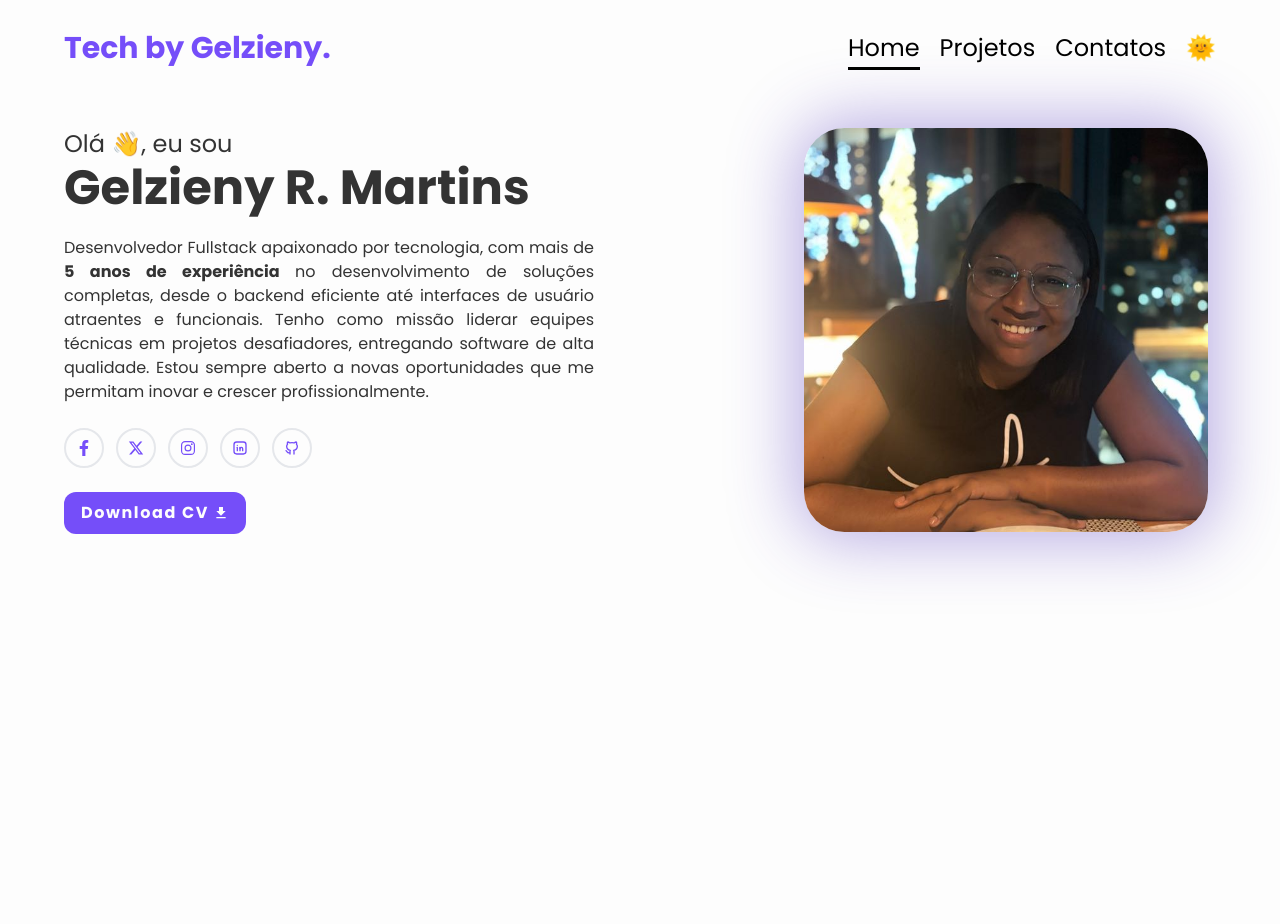
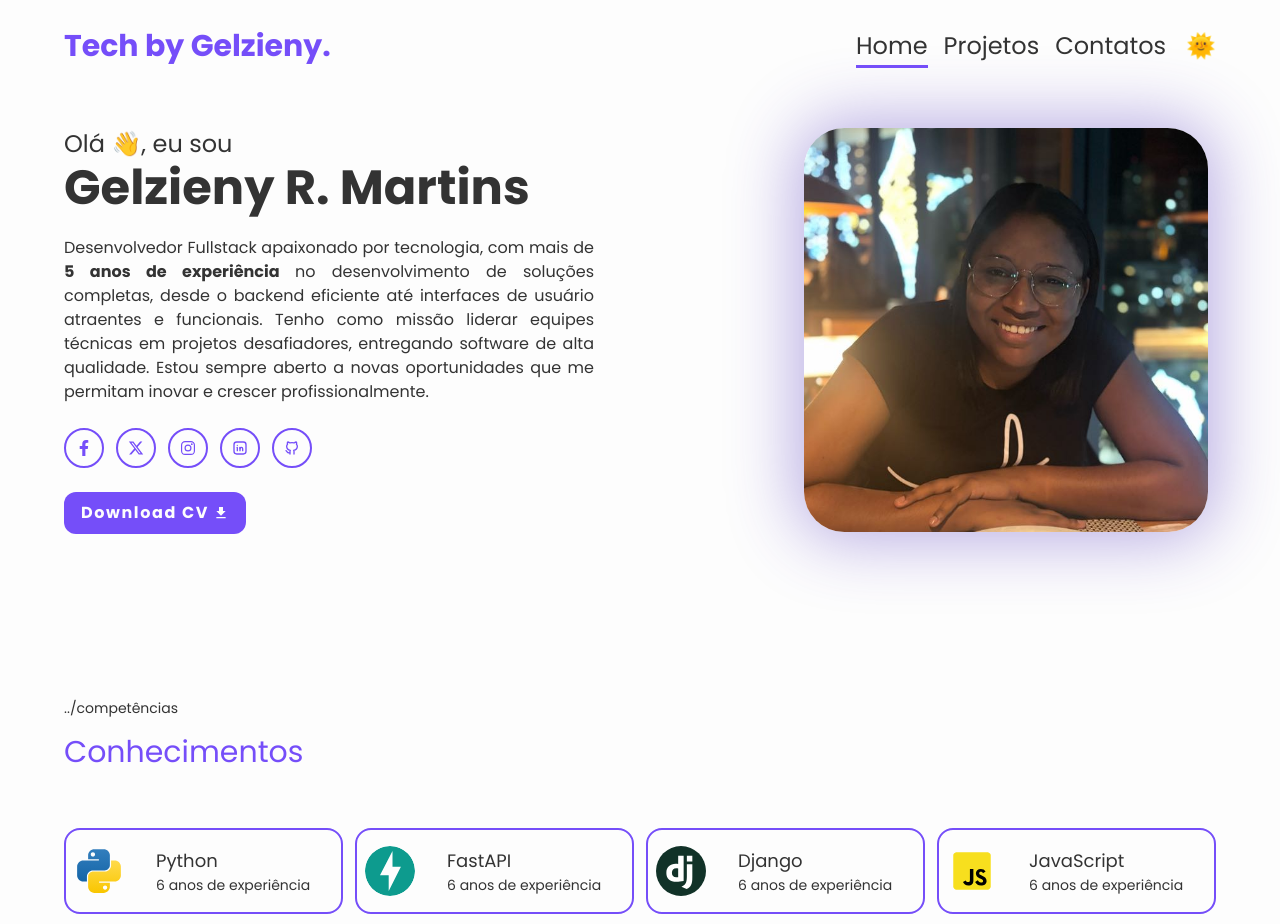
Before and after one commit to Gelzieny/teck-by-gelzieny, a Next.js app: page / in a window 1280 px wide. Shown: the top 924 px of the page. Before the commit the page ends 800 px from the top, so only its background shows below. Built offline with nearby package versions, Linux system fonts and the light colour scheme.

Commit message:
Finalizando a sessão de conhecimento

```diff
--- a/src/components/header/index.tsx
+++ b/src/components/header/index.tsx
@@ -1,8 +1,9 @@
 import Link from 'next/link'
-import { FiMoon } from 'react-icons/fi'
+import { FaBars } from 'react-icons/fa'
 
 import { NavItem } from './nav-item'
 import { ThemeToggle } from '../theme/theme-toggle'
+import { useState } from 'react'
 
 const NAV_ITEMS = [
   {
@@ -20,19 +21,49 @@ const NAV_ITEMS = [
 ]
 
 export function Header() {
+  const [isMenuOpen, setIsMenuOpen] = useState(false)
+
+  const toggleMenu = () => {
+    setIsMenuOpen(!isMenuOpen)
+  }
+
   return (
-    <header className="absolute top-0 z-10 h-24 w-full flex items-center justify-center">
-      <div className="container flex items-center justify-between">
-        <Link href="/" className="text-3xl text-main-color font-semibold">
+    <header className="absolute top-0 z-10 w-full h-20 flex items-center justify-center">
+      <div className="container flex items-center justify-between mt-3">
+        <Link
+          href="/"
+          className="text-main-color font-semibold text-4xl sm:text-3xl"
+        >
           Tech by Gelzieny.
         </Link>
         <nav className="flex items-center gap-4 sm:gap-5">
+          <div className="sm:flex items-center gap-4 hidden sm:block">
+            {NAV_ITEMS.map(item => (
+              <NavItem {...item} key={item.label} />
+            ))}
+          </div>
+
+          <ThemeToggle />
+
+          <button
+            onClick={toggleMenu}
+            className="text-4xl text-color-text sm:hidden"
+          >
+            <FaBars />
+          </button>
+        </nav>
+      </div>
+
+      <div
+        className={`${
+          isMenuOpen ? 'block' : 'hidden'
+        } sm:hidden absolute top-full left-0 w-full bg-white shadow-md z-20`}
+      >
+        <div className="flex flex-col items-center gap-4 py-4">
           {NAV_ITEMS.map(item => (
             <NavItem {...item} key={item.label} />
           ))}
-
-          <ThemeToggle />
-        </nav>
+        </div>
       </div>
     </header>
   )
--- a/src/components/header/nav-item.tsx
+++ b/src/components/header/nav-item.tsx
@@ -17,8 +17,9 @@ export function NavItem({ href, label }: NavItemProps) {
       <Link
         href={href}
         className={cn(
-          'text-[#000] font-medium text-2xl hover:text-main-color relative',
-          isActive && 'active-link'
+          'font-medium text-2xl hover:text-main-color relative transition-all duration-300',
+          isActive && 'active-link',
+          'sm:text-xl md:text-2xl lg:text-2xl'
         )}
       >
         {label}
--- a/src/components/pages/home/hero-section/index.tsx
+++ b/src/components/pages/home/hero-section/index.tsx
@@ -5,6 +5,8 @@ import { FaXTwitter } from 'react-icons/fa6'
 import { MdFileDownload } from 'react-icons/md'
 import { IoLogoInstagram } from 'react-icons/io5'
 import { TbBrandGithub, TbBrandLinkedin } from 'react-icons/tb'
+import { useContext } from 'react'
+import { ThemeContext } from '../../../theme/theme-provider'
 
 const MOCK_CONTACTS = [
   {
@@ -30,6 +32,8 @@ const MOCK_CONTACTS = [
 ]
 
 export function HeroSection() {
+  const { theme } = useContext(ThemeContext)
+
   return (
     <section className="w-full h-auto  flex flex-col justify-end pb-10 sm:pb-32 py-32 lg:pb-[100px]">
       <div className="container flex items-start justify-between flex-col lg:flex-row">
@@ -52,7 +56,7 @@ export function HeroSection() {
                 key={index}
                 target="_blank"
                 rel="noreferrer"
-                className="inline-flex justify-center items-center rounded-full w-10 h-10 bg-transparent border-2 box-shadow  text-main-color hover:bg-main-color hover:text-white"
+                className="inline-flex justify-center items-center rounded-full w-10 h-10 bg-transparent border-2 border-main-color box-shadow text-main-color hover:bg-main-color hover:text-white dark:border-main-color dark:text-main-color dark:hover:bg-main-color dark:hover:text-color-bg"
               >
                 {icon}
               </a>
--- /dev/null
+++ b/src/components/pages/home/knowledge-section/index.tsx
@@ -0,0 +1,60 @@
+import { SectionTitle } from '../../../section-title'
+import { KnowTech } from './know-tech'
+
+const skillItem = [
+  {
+    imgSrc: '/images/icons/python.svg',
+    label: 'Python',
+    starDate: '2019/09/18',
+  },
+  {
+    imgSrc: '/images/icons/fastapi.svg',
+    label: 'FastAPI',
+    starDate: '2019/09/18',
+  },
+  {
+    imgSrc: '/images/icons/django.svg',
+    label: 'Django',
+    starDate: '2019/09/18',
+  },
+  {
+    imgSrc: '/images/icons/javascript.svg',
+    label: 'JavaScript',
+    starDate: '2019/09/18',
+  },
+  {
+    imgSrc: '/images/icons/html5.svg',
+    label: 'HTML5',
+    starDate: '2019/09/18',
+  },
+  {
+    imgSrc: '/images/icons/css3.svg',
+    label: 'CSS3',
+    starDate: '2029/09/18',
+  },
+
+  {
+    imgSrc: '/images/icons/tailwindcss.svg',
+    label: 'TailwindCSS',
+    starDate: '2024/01/02',
+  },
+]
+
+export function KnowledgeSection() {
+  return (
+    <section className="container py-16">
+      <SectionTitle title="Conhecimentos" subtitle="competências" />
+
+      <div className="grid gap-3 grid-cols-[repeat(auto-fill,minmax(250px,1fr))] pt-[5%]">
+        {skillItem.map((item, index) => (
+          <KnowTech
+            key={index}
+            imgSrc={item.imgSrc}
+            label={item.label}
+            starDate={item.starDate}
+          />
+        ))}
+      </div>
+    </section>
+  )
+}
--- /dev/null
+++ b/src/components/pages/home/knowledge-section/know-tech/index.tsx
@@ -0,0 +1,36 @@
+import Image from 'next/image'
+import { getRelativeTimeString } from '../../../../../utils/get-relative-time'
+
+type KnowledgeSectionProps = {
+  imgSrc: string
+  label: string
+  starDate: string
+}
+
+export function KnowTech({ imgSrc, label, starDate }: KnowledgeSectionProps) {
+  const relativeDate = getRelativeTimeString(new Date(starDate), 'pt-Br')
+    .replace('há', '')
+    .replace('em', '')
+
+  return (
+    <div className="flex items-center gap-8 border-2 border-main-color py-4 px-2 rounded-2xl group">
+      <div>
+        <Image
+          src={imgSrc}
+          alt={label}
+          width={50}
+          height={50}
+          className="rounded-full"
+        />
+      </div>
+      <div>
+        <p className="text-lg font-medium group-hover:text-blue-500 transition-all">
+          {label}
+        </p>
+        <p className="text-color-text text-sm dark:text-gray-600 group-hover:text-gray-400 transition-all">
+          {relativeDate} de experiência
+        </p>
+      </div>
+    </div>
+  )
+}
--- /dev/null
+++ b/src/components/section-title/index.tsx
@@ -0,0 +1,20 @@
+import { cn } from '../../lib/utils'
+
+type SectionTitleProps = {
+  title: string
+  subtitle?: string
+  className?: string
+}
+
+export function SectionTitle({
+  title,
+  subtitle,
+  className,
+}: SectionTitleProps) {
+  return (
+    <div className={cn('flex flex-col gap-4', className)}>
+      <span className="text-main-hover-color text-sm text-color-text dark:text-color-bg">{`../${subtitle}`}</span>
+      <h3 className="text-3xl font-medium text-main-color">{title}</h3>
+    </div>
+  )
+}
--- a/src/pages/index.tsx
+++ b/src/pages/index.tsx
@@ -1,5 +1,6 @@
 import { PageTitle } from '../components/page-title'
 import { HeroSection } from '../components/pages/home/hero-section'
+import { KnowledgeSection } from '../components/pages/home/knowledge-section'
 
 export default function Home() {
   return (
@@ -7,7 +8,8 @@ export default function Home() {
       <PageTitle title="Tech by Gelzieny" description="Tech by Gelzieny" />
 
       <HeroSection />
-      {/* <KnownTechs /> */}
+      <KnowledgeSection />
+
       {/* <HighlightedProjects /> */}
       {/* <WorkExperience /> */}
     </>
--- a/src/styles/globals.css
+++ b/src/styles/globals.css
@@ -10,6 +10,26 @@
   margin: 0;
   padding: 0;
   box-sizing: border-box;
+  -webkit-font-smoothing: antialiased;
+  -moz-osx-font-smoothing: grayscale;
+}
+
+:root {
+  --color-bg: #FDFDFD;
+  --color-text: #333;
+  --main-color: #754EF9;
+  --white-color: #FDFDFD;
+  --shadow-color: rgba(0, 0, 0, .2);
+
+  --dark-color-bg: #0B061F;
+  --dark-color-text:#FDFDFD;
+  --dark-shadow-color: rgba(0, 0, 0, .7);
+}
+
+.dark {
+  --color-bg: #0B061F;
+  --color-text: #FDFDFD;
+  --shadow-color: rgba(0, 0, 0, .7);
 }
 
 @layer base {
@@ -23,6 +43,11 @@
   @apply mx-auto w-full max-w-[1200px] px-6
 }
 
+body {
+  background-color: var(--color-bg);
+  color: var(--color-text);
+}
+
 a.active-link::before {
   content: '';
   position: absolute;
@@ -30,5 +55,5 @@ a.active-link::before {
   bottom: -6px;
   width: 100%;
   height: .2rem;
-  background: #000;
+  background: #754EF9;
 }
--- /dev/null
+++ b/src/utils/get-relative-time.ts
@@ -0,0 +1,48 @@
+/**
+ * Convert a date to a relative time string, such as
+ * "a minute ago", "in 2 hours", "yesterday", "3 months ago", etc.
+ * using Intl.RelativeTimeFormat
+ */
+export function getRelativeTimeString(
+  date: Date | number,
+  lang = navigator.language
+): string {
+  // Allow dates or times to be passed
+  const timeMs = typeof date === 'number' ? date : date.getTime()
+
+  // Get the amount of seconds between the given date and now
+  const deltaSeconds = Math.round((timeMs - Date.now()) / 1000)
+
+  // Array reprsenting one minute, hour, day, week, month, etc in seconds
+  const cutoffs = [
+    60,
+    3600,
+    86400,
+    86400 * 7,
+    86400 * 30,
+    86400 * 365,
+    Infinity,
+  ]
+
+  // Array equivalent to the above but in the string representation of the units
+  const units: Intl.RelativeTimeFormatUnit[] = [
+    'second',
+    'minute',
+    'hour',
+    'day',
+    'week',
+    'month',
+    'year',
+  ]
+
+  // Grab the ideal cutoff unit
+  const unitIndex = cutoffs.findIndex(cutoff => cutoff > Math.abs(deltaSeconds))
+
+  // Get the divisor to divide from the seconds. E.g. if our unit is "day" our divisor
+  // is one day in seconds, so we can divide our seconds by this to get the # of days
+  const divisor = unitIndex ? cutoffs[unitIndex - 1] : 1
+
+  // Intl.RelativeTimeFormat do its magic
+  const rtf = new Intl.RelativeTimeFormat(lang, { numeric: 'auto' })
+  return rtf.format(Math.floor(deltaSeconds / divisor), units[unitIndex])
+}
--- a/tailwind.config.ts
+++ b/tailwind.config.ts
@@ -10,6 +10,7 @@ export default {
     extend: {
       boxShadow: {
         'box-shadow': '0 0.2rem 0.5rem var(--shadow-color)',
+        'dark-box-shadow': '0 0.2rem 0.5rem var(--dark-shadow-color)',
       },
       colors: {
         'color-bg': '#FDFDFD',
@@ -17,6 +18,10 @@ export default {
         'main-color': '#754EF9',
         'white-color': '#FDFDFD',
         'shadow-color': 'rgba(0, 0, 0, .2)',
+
+        'dark-color-bg': '#0B061F',
+        'dark-color-text': '#FDFDFD',
+        'dark-shadow-color': 'rgba(0, 0, 0, .7)',
       },
     },
   },
```
Also changed, not shown: public/images/icons/python.svg.
